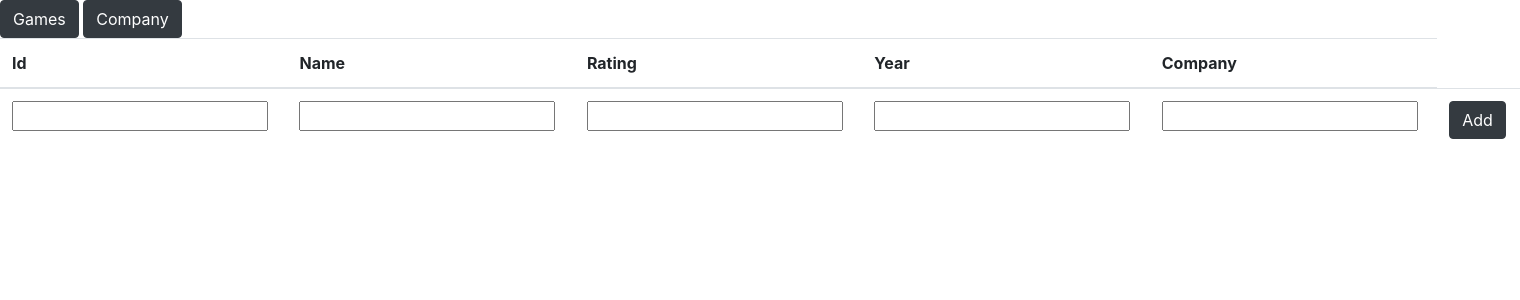
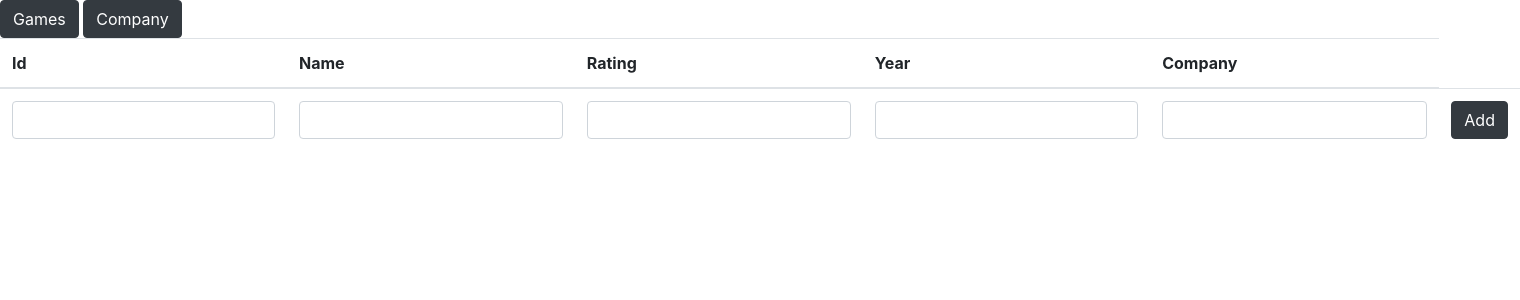
Before and after one commit to Nemari/DBIS3, a Flask app: page / in a window 1520 px wide. Shown: the top 300 px of the page. Run offline with Flask 2, Linux system fonts and the light colour scheme; some libraries are stand-ins or nearby versions.

Commit message:
Update index.html

```diff
--- a/templates/index.html
+++ b/templates/index.html
@@ -76,11 +76,11 @@
     {% endfor %}
     <form action="" method="post">
     <tr>
-      <th><input type="text" class="form-group" aria-describedby="emailHelp" name ="new_id"></th>
-      <td><input type="text" class="form-group" aria-describedby="emailHelp" name ="name"></td>
-      <td><input type="text" class="form-group" aria-describedby="emailHelp" name="rating"></td>
-      <td><input type="text" class="form-group" aria-describedby="emailHelp" name="year"></td>
-      <td><input type="text" class="form-group" aria-describedby="emailHelp" name="company"></td>
+      <th><input type="text" class="form-control" aria-describedby="emailHelp" name ="new_id"></th>
+      <td><input type="text" class="form-control" aria-describedby="emailHelp" name ="name"></td>
+      <td><input type="text" class="form-control" aria-describedby="emailHelp" name="rating"></td>
+      <td><input type="text" class="form-control" aria-describedby="emailHelp" name="year"></td>
+      <td><input type="text" class="form-control" aria-describedby="emailHelp" name="company"></td>
       <td><button type="submit" class="btn btn-dark">Add</button></td>
     </tr>
     </form>
```
